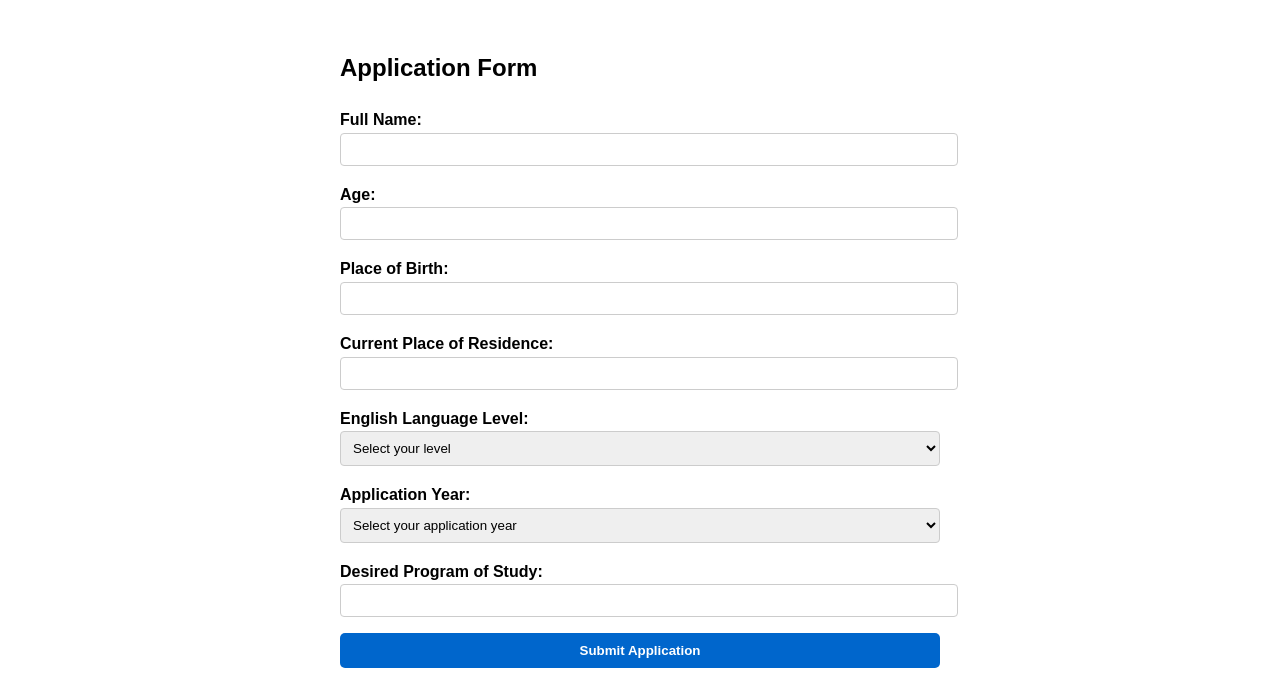
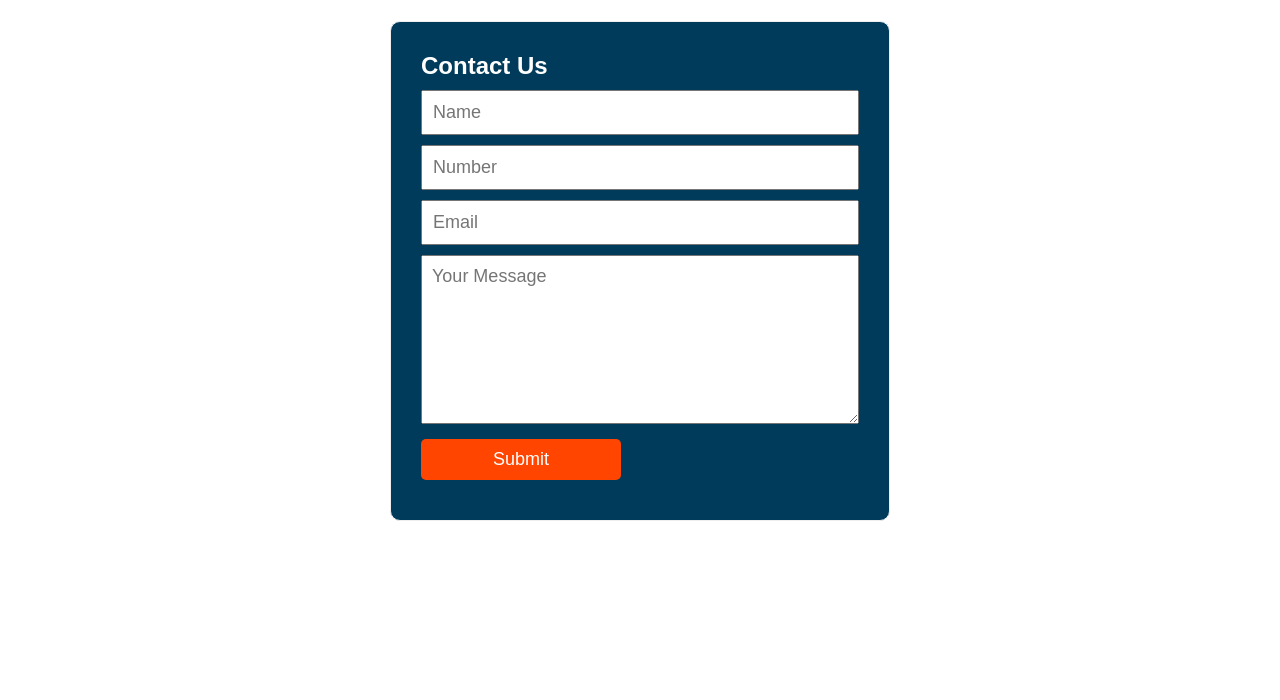
Before and after one commit to Rasamaha24/Bridges, a plain HTML site: page application.html in a window 1280 px wide. Shown: the part 129-829 px from the top of the page. After the commit the page ends 800 px from the top, so only its background shows below. Drawn offline with Linux system fonts and the light colour scheme.

Commit message:
youtube tutorial attempt

```diff
--- a/application.html
+++ b/application.html
@@ -1,78 +1,92 @@
 <!DOCTYPE html>
-<html lang="en">
+<html>
 <head>
-    <meta charset="UTF-8">
-    <meta name="viewport" content="width=device-width, initial-scale=1.0">
-    <title>Apply - Bridges to US Degrees</title>
-    <style>
-        body {
-            font-family: Arial, sans-serif;
-            line-height: 1.6;
-            margin: 0;
-            padding: 0;
-        }
-        header {
-            background-color: #2207be;
-            color: white;
-            text-align: center;
-            padding: 1rem;
-        }
-        main {
-            padding: 2rem;
-            max-width: 600px;
-            margin: 0 auto;
-        }
-        form {
-            display: grid;
-            gap: 1rem;
-        }
-        label {
-            font-weight: bold;
-        }
-        input, select {
-            width: 100%;
-            padding: 0.5rem;
-            border: 1px solid #ccc;
-            border-radius: 4px;
-        }
-        button {
-            background-color: #0066cc;
-            color: white;
-            padding: 10px 20px;
-            border: none;
-            border-radius: 5px;
-            font-weight: bold;
-            cursor: pointer;
-        }
-        button:hover {
-            background-color: #0052a3;
-        }
-    </style>
+	<link rel="stylesheet" href="applicationV2.css">
 </head>
 <body>
-    <header>
-        <h1>Bridges to US Degrees - Application</h1>
-    </header>
-    <main>
-        <h2>Application Form</h2>
-        <form action="https://script.google.com/macros/s/AKfycby11nbO8hbioOgF69B6udwoVrCvhbGtaQ8F5QbTISsl_yQAv8IAIlzlP4IIiVapUTg/exec" method="post" id="applicationForm">
-            <div>
-                <label for="name">Full Name:</label>
-                <input type="text" id="name" name="name" required>
+	<div class="container">
+		<form method="post" action="" name="contact-form">
+			<h4>Contact Us</h4>
+			<input type="text" name="your-name" placeholder="Name">
+			<input type="text" name="your-number" placeholder="Number">
+			<input type="email" name="your-email" placeholder="Email">
+			<textarea name="message" rows="7" placeholder="Your Message"></textarea>
+			<input type="submit" value="Submit" id="submit">
+		</form>
 	</div>
-            <div>
-                <label for="age">Age:</label>
-                <input type="number" id="age" name="age" required min="16" max="100">
+
+	<script src="applicationV2.js"></script>
+
+</body>
+</html>
+
+<!--<!DOCTYPE html>
+<html>
+  <head>
+    <link
+      rel="stylesheet"
+      href="https://cdn.jsdelivr.net/npm/bulma@0.9.4/css/bulma.min.css"
+    />
+  </head>
+  <body>
+    <section class="hero is-primary is-bold">
+      <div class="hero-body">
+        <div class="container">
+          <h1 class="title">Data Entry Form</h1>
         </div>
-            <div>
-                <label for="birthplace">Place of Birth:</label>
-                <input type="text" id="birthplace" name="birthplace" required>
       </div>
-            <div>
-                <label for="residence">Current Place of Residence:</label>
-                <input type="text" id="residence" name="residence" required>
+    </section>
+    <form id="form" class="container m-4 pl-4" method="POST">
+      <div class="field">
+        <label class="label">Your Name</label>
+        <div class="control">
+          <input
+            class="input"
+            type="text"
+            placeholder="Your Name"
+            name="name"
+          />
         </div>
-            <div>
+      </div>
+
+
+
+      <div class="field">
+        <label class="label">Your Age</label>
+        <div class="control">
+          <input
+            class="input"
+            type="age"
+            placeholder="Age"
+            name="age"
+          />
+        </div>
+      </div>
+
+      <div class="field">
+        <label class="label">Birthplace</label>
+        <div class="control">
+          <input
+            class="input"
+            type="birthplace"
+            placeholder="birthplace"
+            name="Password"
+          />
+        </div>
+      </div>
+
+      <div class="field">
+        <label class="label">Place of Residence</label>
+        <div class="control">
+          <input
+            class="input"
+            type="residence"
+            placeholder="residence"
+            name="residence"
+          />
+        </div>
+      </div>
+      <div class="field">
         <label for="english_level">English Language Level:</label>
         <select id="english_level" name="english_level" required>
             <option value="">Select your level</option>
@@ -93,155 +107,99 @@
             <option value="After 2027">After 2027</option>
         </select>
       </div>
+
+
       <div>
         <label for="desired_program">Desired Program of Study:</label>
         <input type="text" id="desired_program" name="desired_program" required>
       </div>
-            <button type="submit">Submit Application</button>
+
+      <div class="field is-grouped">
+        <div class="control">
+          <button class="button is-primary" type="submit" id="submit-button">
+            Apply
+          </button>
+        </div>
+        <div class="control">
+          <button class="button is-danger">Cancel</button>
+        </div>
+      </div>
     </form>
+    <div
+      id="message"
+      style="
+        display: none;
+        margin: 20px;
+        font-weight: bold;
+        color: blue;
+        padding: 8px;
+        background-color: beige;
+        border-radius: 4px;
+        border-color: lightskyblue;
+      "
+    ></div>
 
-    </main>
+    <script>
+      document.getElementById("form").addEventListener("submit", function (e) {
+        e.preventDefault(); // Prevent the default form submission
+        document.getElementById("message").textContent = "Submitting..";
+        document.getElementById("message").style.display = "block";
+        document.getElementById("submit-button").disabled = true;
+
+        // Collect the form data
+        var formData = new FormData(this);
+        var keyValuePairs = [];
+        for (var pair of formData.entries()) {
+          keyValuePairs.push(pair[0] + "=" + pair[1]);
+        }
+
+        var formDataString = keyValuePairs.join("&");
+
+        // Send a POST request to your Google Apps Script
+        fetch(
+          "https://script.google.com/macros/s/AKfycby11nbO8hbioOgF69B6udwoVrCvhbGtaQ8F5QbTISsl_yQAv8IAIlzlP4IIiVapUTg/exec",
+          {
+            redirect: "follow",
+            method: "POST",
+            body: formDataString,
+            headers: {
+              "Content-Type": "text/plain;charset=utf-8",
+            },
+          }
+        )
+          .then(function (response) {
+            // Check if the request was successful
+            if (response) {
+              return response; // Assuming your script returns JSON response
+            } else {
+              throw new Error("Failed to submit the form.");
+            }
+          })
+          .then(function (data) {
+            // Display a success message
+            document.getElementById("message").textContent =
+              "Data submitted successfully!";
+            document.getElementById("message").style.display = "block";
+            document.getElementById("message").style.backgroundColor = "green";
+            document.getElementById("message").style.color = "beige";
+            document.getElementById("submit-button").disabled = false;
+            document.getElementById("form").reset();
+
+            setTimeout(function () {
+              document.getElementById("message").textContent = "";
+              document.getElementById("message").style.display = "none";
+            }, 2600);
+          })
+          .catch(function (error) {
+            // Handle errors, you can display an error message here
+            console.error(error);
+            document.getElementById("message").textContent =
+              "An error occurred while submitting the form.";
+            document.getElementById("message").style.display = "block";
+          });
+      });
+    </script>
   </body>
 </html>
 
-
-
-<!--
-<!DOCTYPE html>
-<html lang="en">
-<head>
-    <meta charset="UTF-8">
-    <meta name="viewport" content="width=device-width, initial-scale=1.0">
-    <title>Apply - Bridges to US Degrees</title>
-    <style>
-        body {
-            font-family: Arial, sans-serif;
-            line-height: 1.6;
-            margin: 0;
-            padding: 0;
-        }
-        header {
-            background-color: #2207be;
-            color: white;
-            text-align: center;
-            padding: 1rem;
-        }
-        main {
-            padding: 2rem;
-            max-width: 600px;
-            margin: 0 auto;
-        }
-        form {
-            display: grid;
-            gap: 1rem;
-        }
-        label {
-            font-weight: bold;
-        }
-        input, select {
-            width: 100%;
-            padding: 0.5rem;
-            border: 1px solid #ccc;
-            border-radius: 4px;
-        }
-        button {
-            background-color: #0066cc;
-            color: white;
-            padding: 10px 20px;
-            border: none;
-            border-radius: 5px;
-            font-weight: bold;
-            cursor: pointer;
-        }
-        button:hover {
-            background-color: #0052a3;
-        }
-    </style>
-</head>
-<body>
-    <header>
-        <h1>Bridges to US Degrees - Application</h1>
-    </header>
-    <main>
-        <h2>Application Form</h2>
-        <form action="#" method="post">
-            <div>
-                <label for="name">Full Name:</label>
-                <input type="text" id="name" name="name" required>
-            </div>
-            <div>
-                <label for="age">Age:</label>
-                <input type="number" id="age" name="age" required min="16" max="100">
-            </div>
-            <div>
-                <label for="birthplace">Place of Birth:</label>
-                <input type="text" id="birthplace" name="birthplace" required>
-            </div>
-            <div>
-                <label for="residence">Current Place of Residence:</label>
-                <input type="text" id="residence" name="residence" required>
-            </div>
-            <div>
-                <label for="engllish_level">English Language Level:</label>
-                <select id="engllish_level" name="engllish_level" required>
-                    <option value="">Select your level</option>
-                    <option value="beginner">Beginner</option>
-                    <option value="intermediate">Intermediate</option>
-                    <option value="advanced">Advanced</option>
-                    <option value="fluent">Fluent</option>
-                    <option value="native">Native</option>
-                </select>
-            </div>
-            <div>
-                <label for="app_year">Application Year:</label>
-                <select id="app_year" name="app_year" required>
-                    <option value="">Select your application year</option>
-                    <option value="2024-25">2024-25</option>
-                    <option value="2025-26">2025-26</option>
-                    <option value="2026-27">2026-27</option>
-                    <option value="After 2027">After 2027</option>
-                </select>
-            </div>
-            <div>
-                <label for="desired_program">Desired Program of Study:</label>
-                <input type="text" id="desired_program" name="desired_program" required>
-            </div>
-            <button type="submit">Submit Application</button>
-        </form>
-
-
-        <script>
-            document.addEventListener('DOMContentLoaded', function() {
-                const form = document.getElementById('applicationForm');
-
-                form.addEventListener('submit', function(event) {
-                    event.preventDefault();
-
-                    const formData = new FormData(form);
-                    const data = Object.fromEntries(formData.entries());
-
-                    fetch('https://script.google.com/macros/s/AKfycby11nbO8hbioOgF69B6udwoVrCvhbGtaQ8F5QbTISsl_yQAv8IAIlzlP4IIiVapUTg/exec', {
-                        method: 'POST',
-                        body: JSON.stringify(data),
-                        headers: {
-                            'Content-Type': 'application/json'
-                        }
-                    })
-                    .then(response => response.json())
-                    .then(data => {
-                        alert('Application submitted successfully!');
-                        form.reset();
-                    })
-                    .catch(error => {
-                        alert('An error occurred. Please try again later.');
-                        console.error('Error:', error);
-                    });
-                });
-            });
-        </script>
-
-    </script>
-    </main>
-</body>
-</html>
 -->
--- /dev/null
+++ b/applicationV2.css
@@ -0,0 +1,45 @@
+*{
+	box-sizing: border-box;
+	padding: 0;
+	margin: 0;
+	font-family: 'poppins', sans-serif;
+	font-size: 18px;
+}
+body{
+	height: 100vh;
+	display: flex;
+	align-items: center;
+	justify-content: center;
+}
+.container{
+	width: 500px;
+	padding: 30px;
+	border: 1px solid #eeeeee;
+	border-radius: 10px;
+	background-color: #003b5b;
+}
+h4{
+	margin-bottom: 10px;
+	font-size: 24px;
+	color: white;
+}
+input{
+	width: 100%;
+	padding: 10px;
+	margin-bottom: 10px;
+}
+textarea{
+	width: 100%;
+	padding: 10px;
+}
+#submit{
+	border: none;
+	background-color: orangered;
+	color: white;
+	width: 200px;
+	margin-top: 10px;
+	border-radius: 5px;
+}
+#submit:hover{
+	background-color: #333333;
+}
--- /dev/null
+++ b/applicationV2.js
@@ -0,0 +1,11 @@
+const scriptURL = 'https://script.google.com/macros/s/AKfycby11nbO8hbioOgF69B6udwoVrCvhbGtaQ8F5QbTISsl_yQAv8IAIlzlP4IIiVapUTg/exec'
+
+const form = document.forms['contact-form']
+
+form.addEventListener('submit', e => {
+  e.preventDefault()
+  fetch(scriptURL, { method: 'POST', body: new FormData(form)})
+  .then(response => alert("Thank you! your form is submitted successfully." ))
+  .then(() => { window.location.reload(); })
+  .catch(error => console.error('Error!', error.message))
+})
```
Lines whose indentation alone changed are shown as unchanged.
